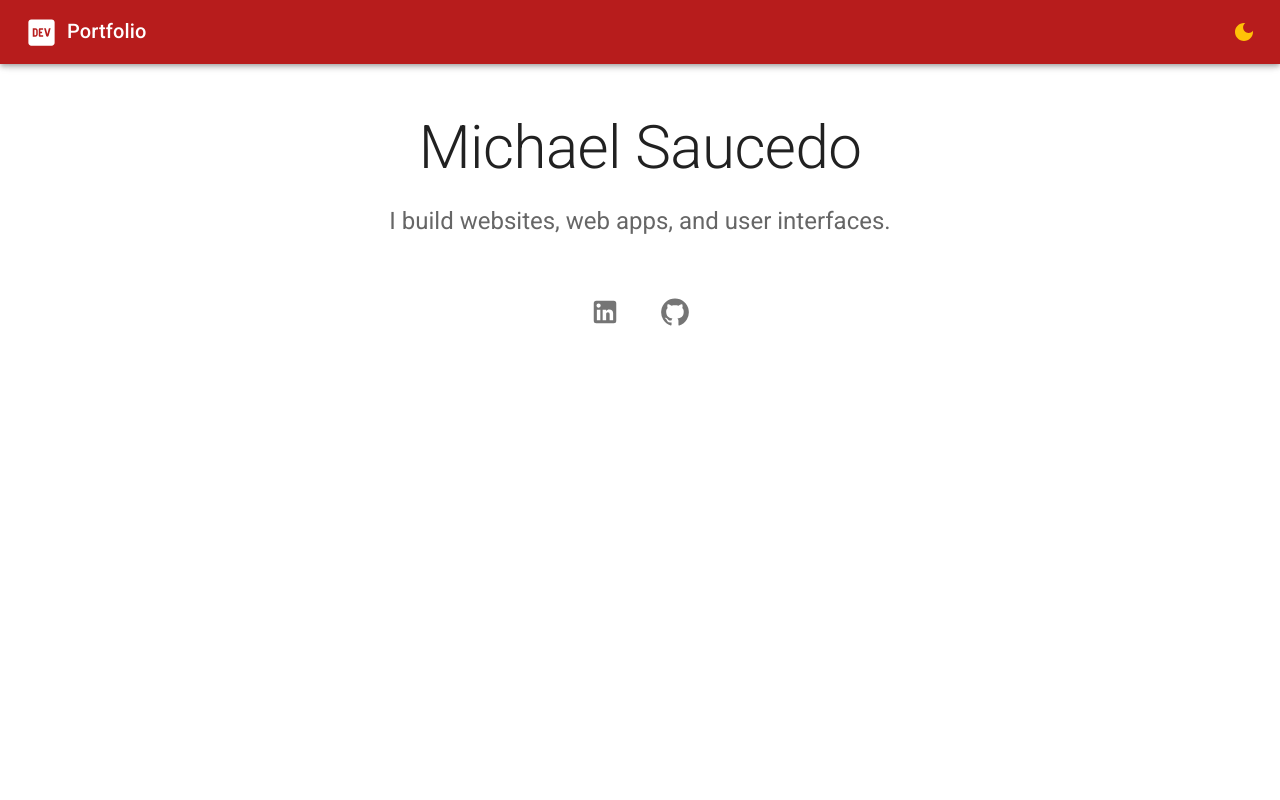
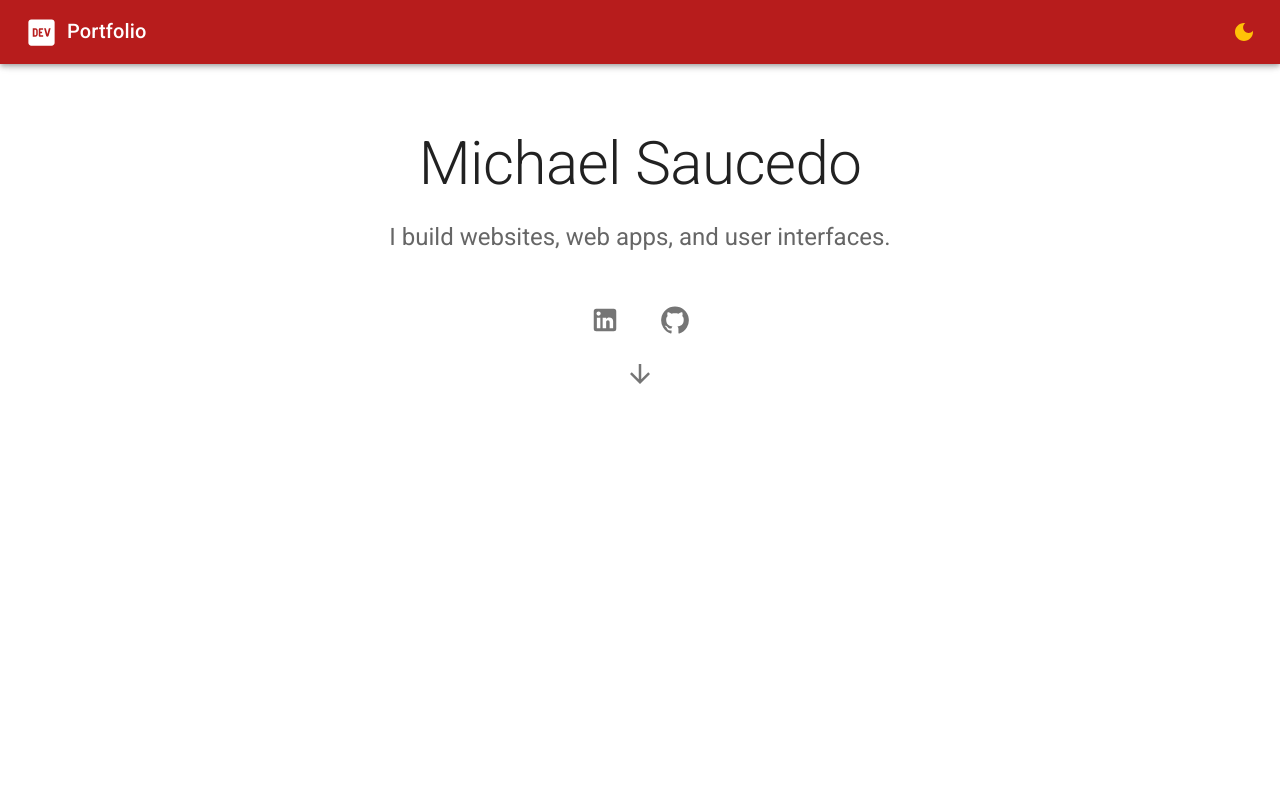
Before and after one commit to Sauce101/portfolio-flex, a React (Create React App) app: page / in a window 1280 px wide. Shown: the top 800 px of the page. Built offline with nearby package versions, Linux system fonts and the light colour scheme.

Commit message:
added scroll to projects on dev icon box and down arrow

```diff
--- a/src/App.js
+++ b/src/App.js
@@ -25,14 +25,24 @@ function App() {
 
   const mode = daytime ? theme : darkTheme
 
+  const executeScroll = () => {
+    document.getElementById('myProjects').scrollIntoView({
+      behavior: 'smooth',
+    })
+  }
+
   return (
     <ThemeProvider theme={mode}>
       <CssBaseline />
-      <Navbar duskdawn={duskdawn} daytime={daytime} />
-      <Hero daytime={daytime} />
+      <Navbar
+        duskdawn={duskdawn}
+        daytime={daytime}
+        executeScroll={executeScroll}
+      />
+      <Hero daytime={daytime} executeScroll={executeScroll} />
       <Box
         backgroundColor="secondary.main"
-        id="Pro"
+        id="myProjects"
         sx={{
           display: 'flex',
           flexDirection: 'column',
--- a/src/components/Hero.jsx
+++ b/src/components/Hero.jsx
@@ -7,12 +7,12 @@ import Container from '@mui/material/Container'
 import IconButton from '@mui/material/IconButton'
 import LinkedInIcon from '@mui/icons-material/LinkedIn'
 import GitHubIcon from '@mui/icons-material/GitHub'
+import ArrowDownwardIcon from '@mui/icons-material/ArrowDownward'
 import Video from '../assets/video/hero.mp4'
 
-const Hero = ({ daytime }) => {
+const Hero = ({ daytime, executeScroll }) => {
   return (
     <Box
-      backgroundColor={daytime ? 'background.paper' : 'secondary.main'}
       sx={{
         display: 'flex',
         flexDirection: 'column',
@@ -66,7 +66,6 @@ const Hero = ({ daytime }) => {
           }}
         />
       )}
-      {/* <Box sx={{ pt: 8, pb: 6, zIndex: 3 }}> */}
       <Box sx={{ zIndex: 3 }}>
         <Container maxWidth="sm">
           <Typography
@@ -74,7 +73,7 @@ const Hero = ({ daytime }) => {
             variant="h2"
             align="center"
             gutterBottom
-            sx={{ pt: 6 }}
+            sx={{ pt: { xs: 6, sm: 4.5, md: 8 } }}
           >
             Michael Saucedo
           </Typography>
@@ -82,14 +81,12 @@ const Hero = ({ daytime }) => {
             variant="h5"
             align="center"
             paragraph
-            // color="text.secondary"
             sx={{ color: daytime ? 'text.secondary' : 'primary.contrastText' }}
-            // sx={{ color: daytime ? 'text.secondary' : 'background.paper' }}
           >
             I build websites, web apps, and user interfaces.
           </Typography>
           <Stack
-            sx={{ pt: 4 }}
+            sx={{ pt: 3 }}
             direction="row"
             spacing={2}
             justifyContent="center"
@@ -118,11 +115,16 @@ const Hero = ({ daytime }) => {
             >
               <GitHubIcon sx={{ fontSize: 30 }} />
             </IconButton>
-            {/* <LinkedInIcon sx={{ fontSize: 40 }} />
-            <GitHubIcon sx={{ fontSize: 40 }} /> */}
-            {/* <Button variant="contained">LinkedIn</Button> */}
-            {/* <Button variant="outlined">GitHub</Button> */}
-            {/* <SplitButton /> */}
+          </Stack>
+          <Stack direction="row" spacing={2} justifyContent="center">
+            <IconButton
+              aria-label="projects"
+              size="large"
+              variant="contained"
+              onClick={executeScroll}
+            >
+              <ArrowDownwardIcon sx={{ fontSize: 30 }} />
+            </IconButton>
           </Stack>
         </Container>
       </Box>
--- a/src/components/Navbar.jsx
+++ b/src/components/Navbar.jsx
@@ -1,14 +1,12 @@
 import React from 'react'
 import { styled } from '@mui/material/styles'
 import Box from '@mui/material/Box'
-// import Button from '@mui/material/Button'
 import AppBar from '@mui/material/AppBar'
 import Toolbar from '@mui/material/Toolbar'
 import Typography from '@mui/material/Typography'
 import LogoDevIcon from '@mui/icons-material/LogoDev'
 import DarkModeIcon from '@mui/icons-material/DarkMode'
 import LightModeIcon from '@mui/icons-material/LightMode'
-// import Link from '@mui/material/Link'
 import { amber, yellow } from '@mui/material/colors'
 
 const StyledToolbar = styled(Toolbar)({
@@ -17,7 +15,7 @@ const StyledToolbar = styled(Toolbar)({
   alignContent: 'center',
 })
 
-const Navbar = ({ duskdawn, daytime }) => {
+const Navbar = ({ duskdawn, daytime, executeScroll }) => {
   return (
     <AppBar
       position="sticky"
@@ -27,23 +25,15 @@ const Navbar = ({ duskdawn, daytime }) => {
       }}
     >
       <StyledToolbar>
-        <Box sx={{ display: { xs: 'none', sm: 'flex' } }}>
+        <Box
+          onClick={executeScroll}
+          sx={{ display: { xs: 'none', sm: 'flex' } }}
+        >
           <LogoDevIcon fontSize="large" sx={{ mr: 1 }} />
           <Typography variant="h6">Portfolio</Typography>
         </Box>
-        {/* <Button
-          color="secondary"
-          component={Link}
-          href="#Pro"
-          underline="none"
-          variant="contained"
-          startIcon={<LogoDevIcon />}
-          size="small"
-          sx={{ behavior: 'smooth' }}
-        >
-          Portfolio
-        </Button> */}
         <LogoDevIcon
+          onClick={executeScroll}
           fontSize="large"
           sx={{ display: { xs: 'block', sm: 'none' } }}
         />
--- a/src/components/Projects.jsx
+++ b/src/components/Projects.jsx
@@ -111,7 +111,7 @@ const Projects = () => {
         <Card
           key={index}
           sx={{
-            // flex: { sm: '40%', lg: '25%' },
+            // flex: { xs: '90%', sm: '40%', lg: '25%' },
             maxWidth: { xs: '90%', sm: '40%', lg: '25%' },
             border: '2px solid white',
             position: 'relative',
```
